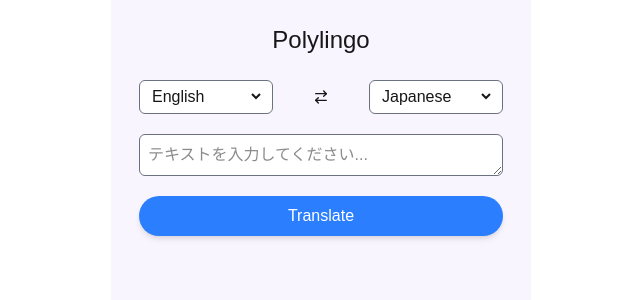
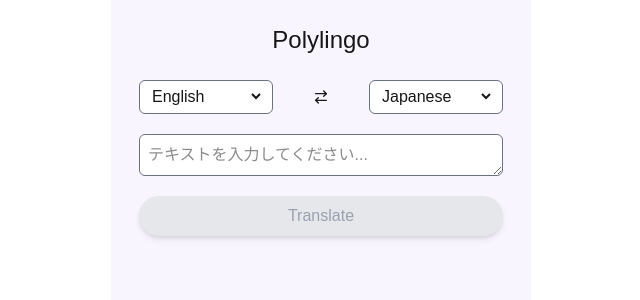
Before and after one commit to Yuji5117/polylingo-web, a Next.js app: page / in a window 1280 px wide. Shown: the top 300 px of the page, without its empty margins (319-959 px from the left). Built offline with nearby package versions, Linux system fonts and the light colour scheme.

Commit message:
make button disabled when text is empty

```diff
--- a/src/app/page.tsx
+++ b/src/app/page.tsx
@@ -10,6 +10,8 @@ export default function Home() {
   const [fromLanguage, setFromLanguage] = useState<LanguageCode>("en");
   const [toLanguage, setToLanguage] = useState<LanguageCode>("ja");
   const [text, setText] = useState<string>("");
+
+  const isDisabled = text === "";
 
   const handleSwapLanguage = () => {
     const temp = fromLanguage;
@@ -36,7 +38,14 @@ export default function Home() {
       </div>
       <div className="flex flex-col gap-5">
         <TextInputArea value={text} onChange={setText} />
-        <button className="w-full bg-blue-500 text-white rounded-full p-2 shadow-md hover:bg-blue-200 active:bg-blue-300 transition-colors duration-150">
+        <button
+          disabled={isDisabled}
+          className={`w-full rounded-full p-2 shadow-md transition-colors duration-150 ${
+            isDisabled
+              ? "bg-gray-200 cursor-not-allowed text-gray-400"
+              : "bg-blue-500 text-white hover:bg-blue-200 active:bg-blue-300"
+          }`}
+        >
           Translate
         </button>
       </div>
```
